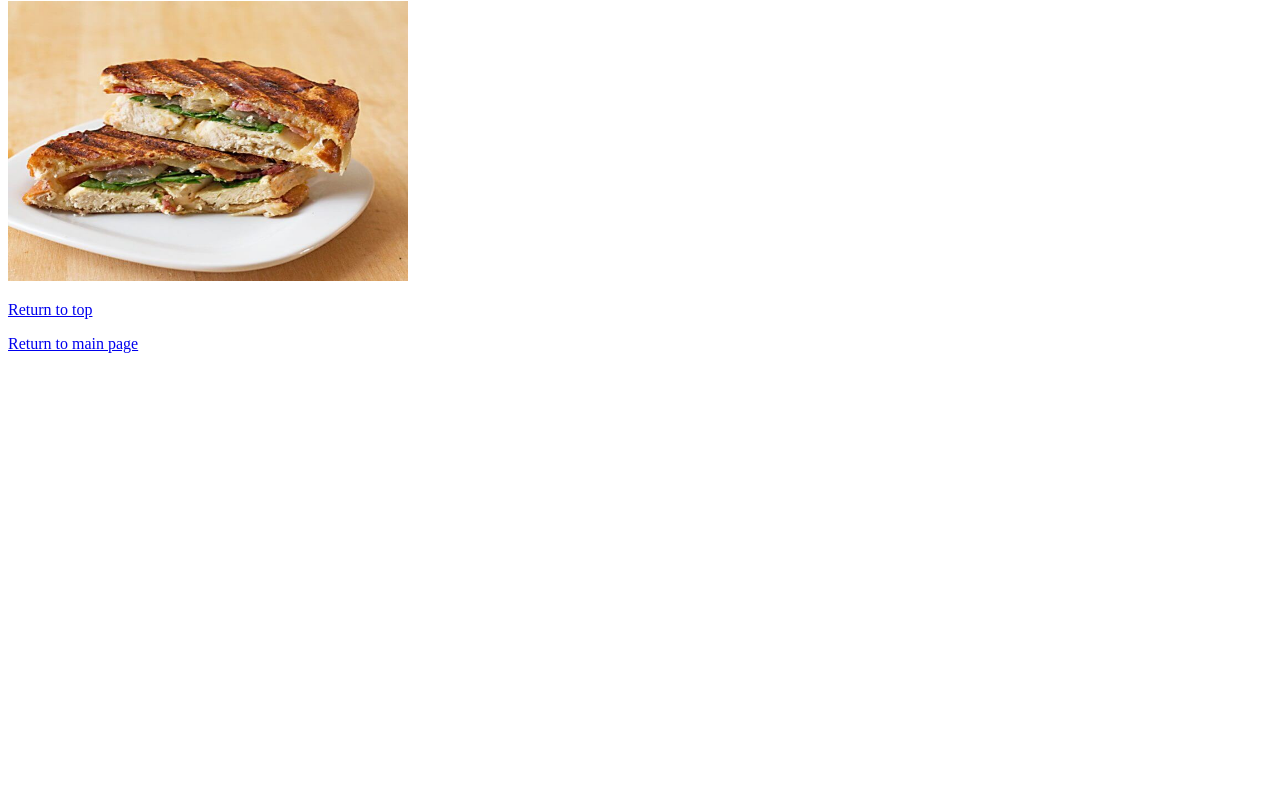
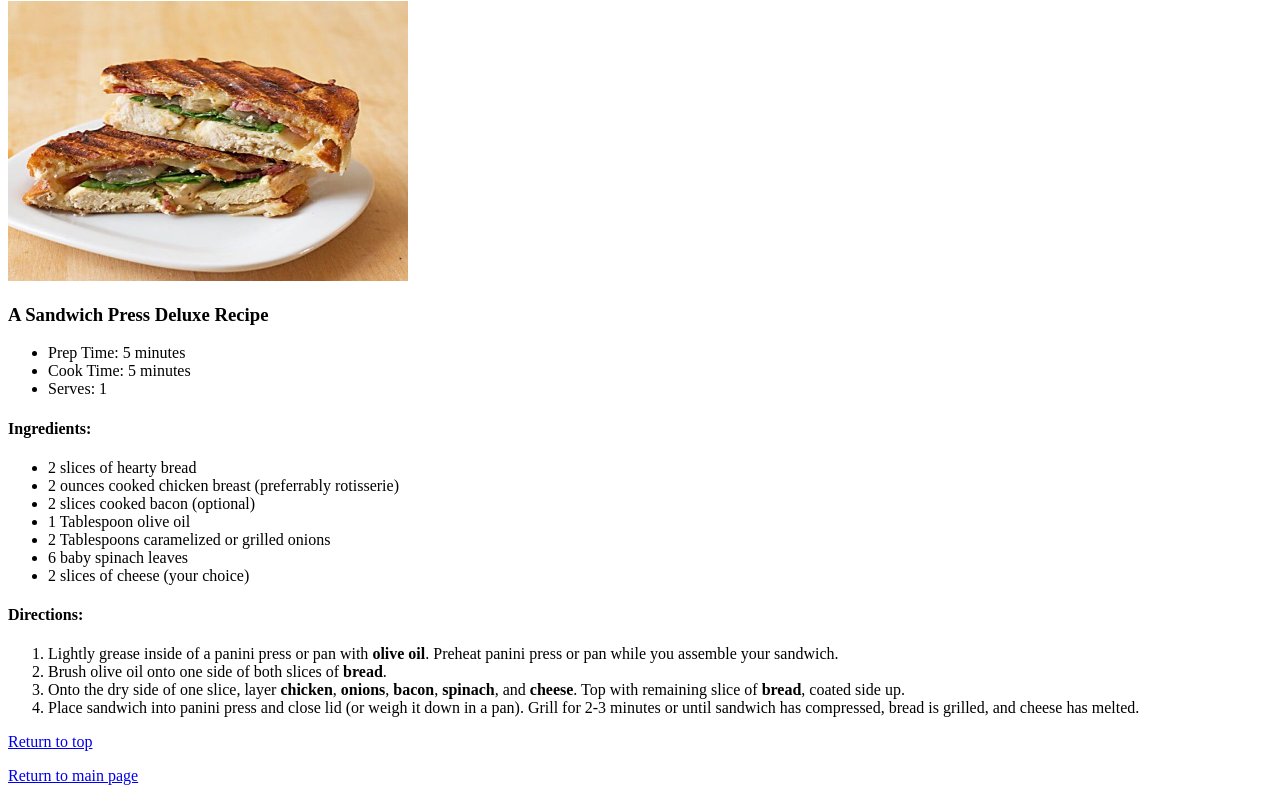
Before and after one commit to adelakowski/odin-recipes, a plain HTML site: page recipes/chicken_panini.html in a window 1280 px wide. Shown: the part 79-872 px from the top of the page. Before the commit the page ends 800 px from the top, so only its background shows below. Drawn offline with Linux system fonts and the light colour scheme.

Commit message:
Add content to chicken panini page

```diff
--- a/recipes/chicken_panini.html
+++ b/recipes/chicken_panini.html
@@ -11,10 +11,43 @@
 
     <img src="../images/panini.jpg"alt='Two panini halves stacked on a plate' style='width:400px;height:280px;'>
 
+    <h3>A Sandwich Press Deluxe Recipe</h3>
+    <p></p>
+
+    <ul>
+        <li>Prep Time: 5 minutes</li>
+        <li>Cook Time: 5 minutes</li>
+        <li>Serves: 1</li>
+    </ul>
+
+    <p></p>
+
+      <h4>Ingredients:</h4>
+      <ul>
+          <li>2 slices of hearty bread</li>
+          <li>2 ounces cooked chicken breast (preferrably rotisserie)</li>
+          <li>2 slices cooked bacon (optional)</li>
+          <li>1 Tablespoon olive oil</li>
+          <li>2 Tablespoons caramelized or grilled onions</li>
+          <li>6 baby spinach leaves</li>
+          <li>2 slices of cheese (your choice)</li>
+
+      </ul>
+
+      <h4>Directions:</h4>
+      <ol>
+          <li>Lightly grease inside of a panini press or pan with <b>olive oil</b>. Preheat panini press or pan while you assemble your sandwich.</li>
+          <li>Brush olive oil onto one side of both slices of <b>bread</b>.</li>
+          <li>Onto the dry side of one slice, layer <b>chicken</b>, <b>onions</b>, <b>bacon</b>, <b>spinach</b>, and <b>cheese</b>. Top with remaining slice of <b>bread</b>, coated side up.</li>
+          <li>Place sandwich into panini press and close lid (or weigh it down in a pan). Grill for 2-3 minutes or until sandwich has compressed, bread is grilled, and cheese has melted.</li>
+      </ol>
+
     <p></p>
     <a href="#header">Return to top</a>
     <p></p>
     <a href="../index.html">Return to main page</a>
 
+
+
 </body>
 </html>
```
